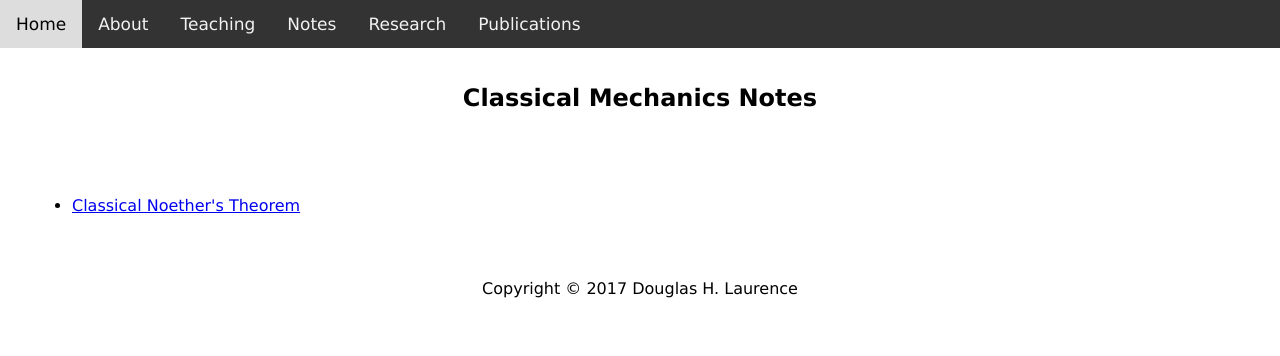
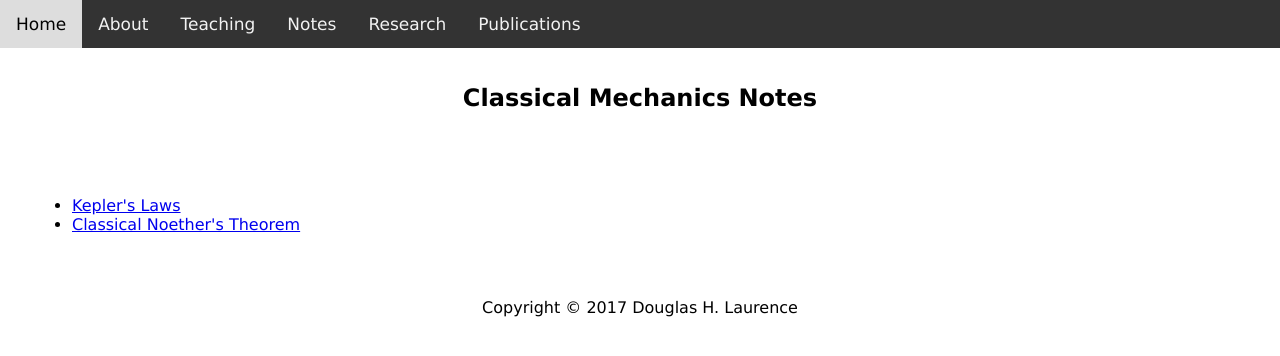
Before and after one commit to dhlaurence/dhlaurence.github.io, a Jekyll site: the page built from notes/classicalmechanics.html, in a window 1280 px wide. Shown: the top 356 px of the page. Built offline with Jekyll 4.4.1, drawn with Linux system fonts in a browser that asks for light colours.

Commit message:
Update classicalmechanics.html

```diff
--- a/notes/classicalmechanics.html
+++ b/notes/classicalmechanics.html
@@ -9,6 +9,7 @@ title: Classical Mechanics Notes
 
 <article>
   <ul>
+    <li><a target="_blank" href="http://www.blazartheory.com/files/Keplers_Laws.pdf">Kepler's Laws</a></li>
     <li><a target="_blank" href="http://www.blazartheory.com/files/Classical_Noethers_Theorem.pdf">Classical Noether's Theorem</a></li>
   </ul>
 
```
